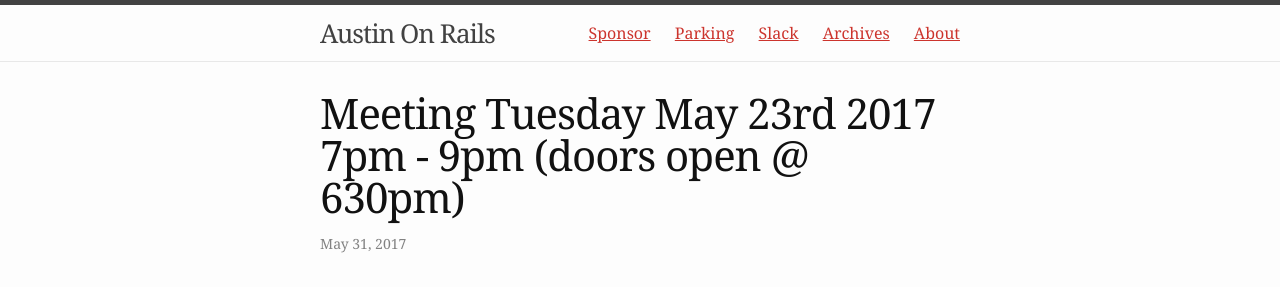
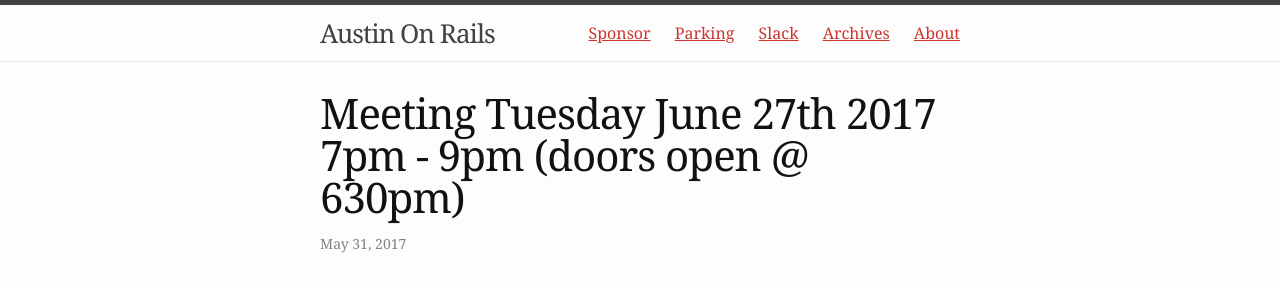
Before and after one commit to austinonrails/aor_meetings_blog, a Jekyll site: the page built from _posts/2017-05-31-june-2017-meeting.md, in a window 1280 px wide. Shown: the top 287 px of the page. Built offline with Jekyll 4.4.1, drawn with Linux system fonts in a browser that asks for light colours.

Commit message:
fix date on june 2017 post

```diff
--- a/_posts/2017-05-31-june-2017-meeting.md
+++ b/_posts/2017-05-31-june-2017-meeting.md
@@ -1,6 +1,6 @@
 ---
 layout: post
-title: "Meeting Tuesday May 23rd 2017 7pm - 9pm (doors open @ 630pm)"
+title: "Meeting Tuesday June 27th 2017 7pm - 9pm (doors open @ 630pm)"
 tags: []
 ---
 
```
